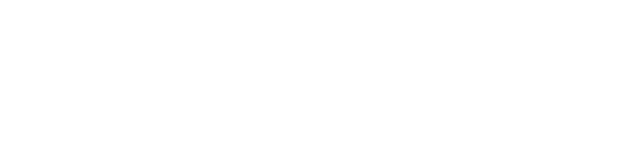
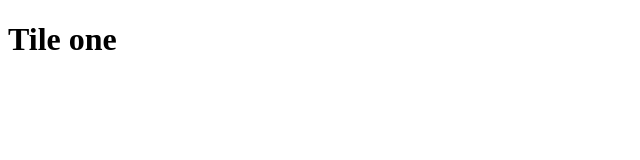
Before and after one commit to kshyam-kumar/Git-repo-2, a plain HTML site: page index.html in a window 1280 px wide. Shown: the whole page, without its empty margins (0-640 px from the left). Drawn offline with Linux system fonts and the light colour scheme.

Commit message:
Secong Commit

```diff
--- a/index.html
+++ b/index.html
@@ -6,6 +6,6 @@
     <title>Document</title>
 </head>
 <body>
-
+    <h1>Tile one</h1>
 </body>
 </html>
```
